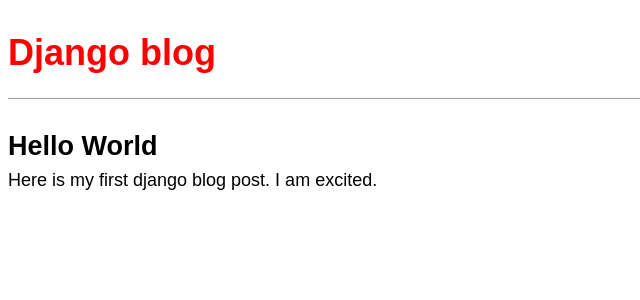
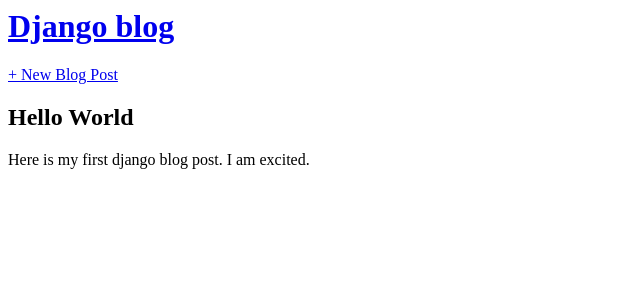
Before and after one commit to omogbolahan94/django-blog, a Django app: page /post/1/ in a window 1280 px wide. Shown: the top 300 px of the page, without its empty margins (0-640 px from the left). Run offline with Django 3.2, Linux system fonts and the light colour scheme; data comes from the database, SQL or seed files in the repository; both versions use the stored data as it was after the commit.

Commit message:
post form created

```diff
--- a/blog/models.py
+++ b/blog/models.py
@@ -1,6 +1,7 @@
 from django.db import models
+from django.urls import reverse
 
-# Create your models here.
+
 class Post(models.Model):
     title = models.CharField(max_length=200)
 
@@ -13,3 +14,16 @@
 
     def __str__(self):
         return self.title
+
+    def get_absolute_url(self):
+        """
+        This function tells Django that the ultimate location of a Post entry is
+        its post_detail view which is posts/<int:pk>
+
+        So that every time a new post is created, the function will be called
+
+        Reverse is a very handy utility function Django provides us to reference an object by its URL
+        template name, in this case post_detail.
+        In this case, the template for post_details requires a primary key argument: path('post/<int:pk>/', BlogDetailView.as_view(), name='post_detail'),
+        """
+        return reverse('post_detail', args=[str(self.id)])
--- a/blog/urls.py
+++ b/blog/urls.py
@@ -1,8 +1,9 @@
 from django.urls import path
-from .views import BlogListView, BlogDetailView
+from .views import BlogListView, BlogDetailView, BlogCreateView
 
 
 urlpatterns = [
+    path('post/new/', BlogCreateView.as_view(), name='post_new'),
     path('post/<int:pk>/', BlogDetailView.as_view(), name='post_detail'),
     path('', BlogListView.as_view(), name='home'),
 ]
--- a/blog/views.py
+++ b/blog/views.py
@@ -1,5 +1,6 @@
 from django.shortcuts import render
 from django.views.generic import ListView, DetailView
+from django.views.generic.edit import CreateView
 from .models import Post
 
 
@@ -21,3 +22,9 @@
     """
     model = Post
     template_name = 'post_detail.html'
+
+
+class BlogCreateView(CreateView):
+    model = Post
+    template_name = 'post_new.html'
+    fields = ['title', 'author', 'body']
--- a/templates/base.html
+++ b/templates/base.html
@@ -6,12 +6,15 @@
         <title>Django blog</title>
     </head>
     <body>
+        <div>
             <header>
+                <div class="nav-left">
                     <h1><a href="{% url 'home' %}">Django blog</a></h1>
-            <link href="https://fonts.googleapis.com/css?family=Source+Sans+Pro:400" rel="styleshee\t">
-            <link rel="stylesheet" href="{% static 'css/base.css' %}">
+                </div>
+                <div class="nav-right">
+                    <a href="{% url 'post_new' %}">+ New Blog Post</a>
+                </div>
             </header>
-            <div>
         {% block content %}
         {% endblock content %}
         </div>
--- a/templates/post_detail.html
+++ b/templates/post_detail.html
@@ -2,7 +2,7 @@
 {% extends 'base.html' %}
 {% block content %}
     <div class="post-entry">
-    <h2>{{ object.title }}</h2>
-    <p>{{ object.body }}</p>
+    <h2>{{ post.title }}</h2>
+    <p>{{ post.body }}</p>
     </div>
 {% endblock content %}
```
Also changed, not shown: templates/post_new.html (added, +9 -0 lines), db.sqlite3. Lines whose indentation alone changed are shown as unchanged.
